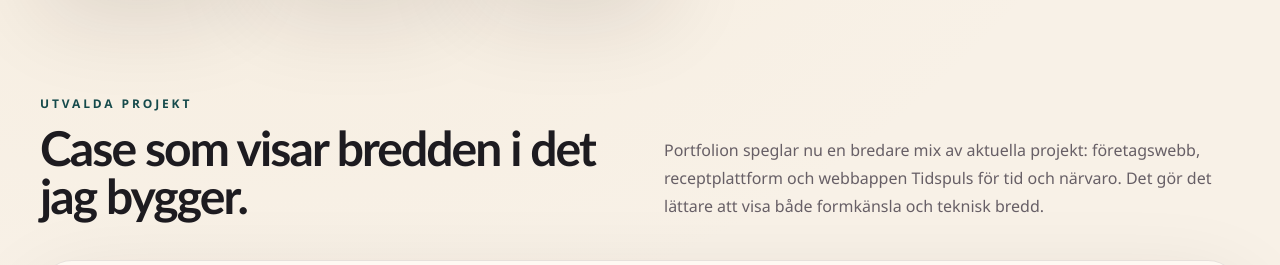
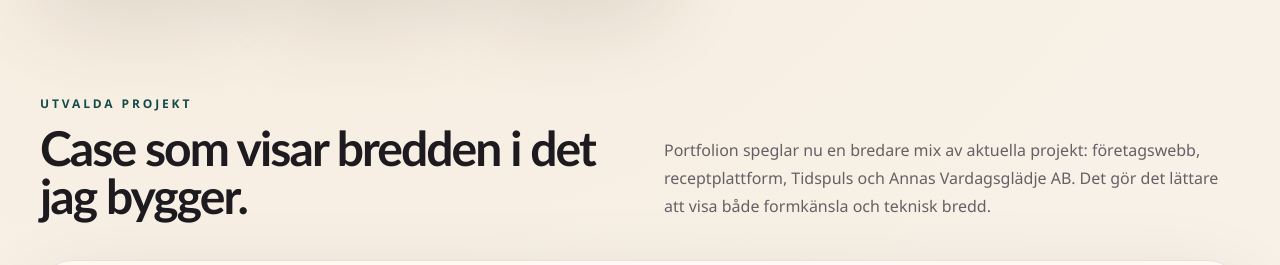
Before and after one commit to Elli2022/eleonora-portfolio, a Next.js app: page / in a window 1280 px wide. Shown: the part 1100-1365 px from the top of the page. Built offline with nearby package versions, Linux system fonts and the light colour scheme.

Commit message:
Portfolio: lägg till Annas Vardagsglädje AB

```diff
--- a/src/app/page.tsx
+++ b/src/app/page.tsx
@@ -83,6 +83,29 @@ const projects: Project[] = [
       highlight: "#fecdd3",
     },
   },
+  {
+    name: "Annas Vardagsglädje AB",
+    category: "Företagswebb för vardagstjänster",
+    summary:
+      "En modern företagswebb för Annas Vardagsglädje AB med tydlig struktur, varm tonalitet och fokus på att snabbt förstå erbjudandet.",
+    impact: [
+      "Tydlig presentation av tjänster och målgrupp direkt på startsidan",
+      "Lätt att navigera vidare till kontakt och nästa steg",
+      "Kodbas i Next.js som är enkel att bygga vidare på",
+    ],
+    stack: ["Next.js", "TypeScript", "React"],
+    href: "https://github.com/Elli2022/annas-vardagsgladje-ab",
+    cta: "Se repo",
+    badge: "Företag",
+    previewHighlights: ["Företagsprofil", "Responsiv", "Tydlig struktur", "GitHub repo"],
+    preview: {
+      gradient: "linear-gradient(135deg, #1f2937 0%, #7c3aed 52%, #f59e0b 100%)",
+      surface: "rgba(255, 255, 255, 0.16)",
+      accent: "#ede9fe",
+      highlight: "#fde68a",
+    },
+  },
+
 ];
 
 const principles = [
@@ -252,7 +275,7 @@ export default function Home() {
 
             <div className="reveal grid gap-3 sm:grid-cols-3" style={{ animationDelay: "220ms" }}>
               {[
-                { value: "3", label: "Aktuella case" },
+                { value: "4", label: "Aktuella case" },
                 { value: "Svensk", label: "Copy och tonalitet" },
                 { value: "2026", label: "Aktuell stack" },
               ].map((item) => (
@@ -284,8 +307,8 @@ export default function Home() {
             </div>
             <p className="max-w-xl text-base leading-7 text-[color:var(--muted)]">
               Portfolion speglar nu en bredare mix av aktuella projekt:
-              företagswebb, receptplattform och webbappen Tidspuls för tid och
-              närvaro. Det gör det lättare att visa både formkänsla och teknisk bredd.
+              företagswebb, receptplattform, Tidspuls och Annas Vardagsglädje AB.
+              Det gör det lättare att visa både formkänsla och teknisk bredd.
             </p>
           </div>
 
```
